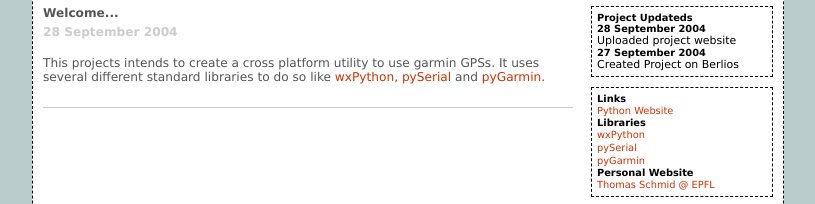
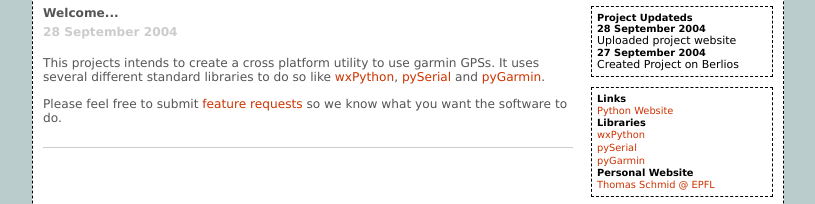
Before and after one commit to BackupTheBerlios/pytrack-svn, a plain HTML site: page htdocs/index.html in a window 1280 px wide. Shown: the part 203-407 px from the top of the page, without its empty margins (233-1048 px from the left). Drawn offline with Linux system fonts and the light colour scheme.

Commit message:
added feature request link to website

```diff
--- a/htdocs/index.html
+++ b/htdocs/index.html
@@ -32,6 +32,9 @@
 		        <a href="http://www.wxpython.org">wxPython</a>,
 			<a href="http://pyserial.sourceforge.net">pySerial</a>
 			and <a href="http://pygarmin.sourceforge.net">pyGarmin</a>.
+		        </p>
+		        <p>
+		        Please feel free to submit <a href="http://developer.berlios.de/feature/?func=addfeature&group_id=2306">feature requests</a> so we know what you want the software to do.
 		        </p>
 		</div>
 
```
